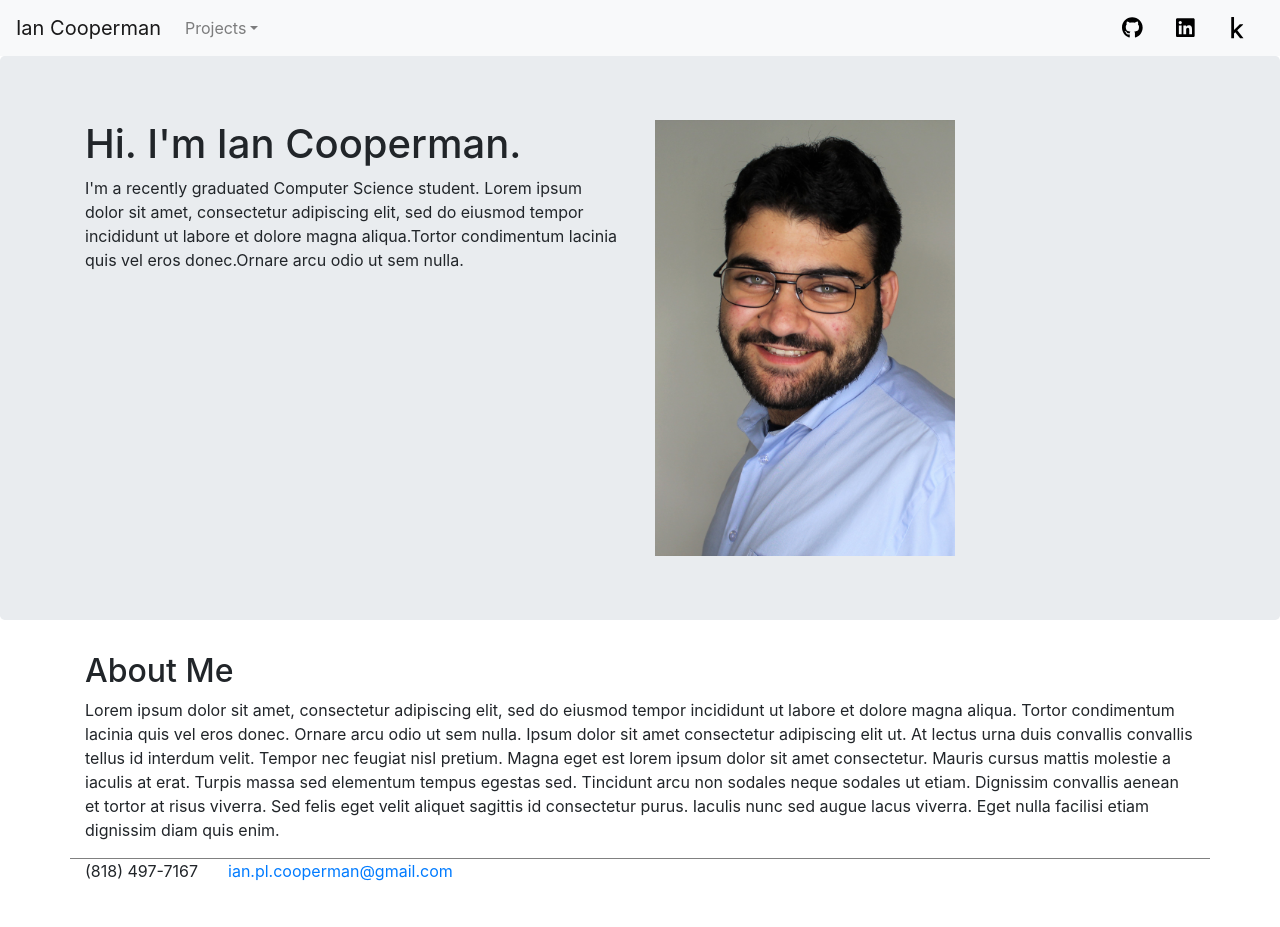
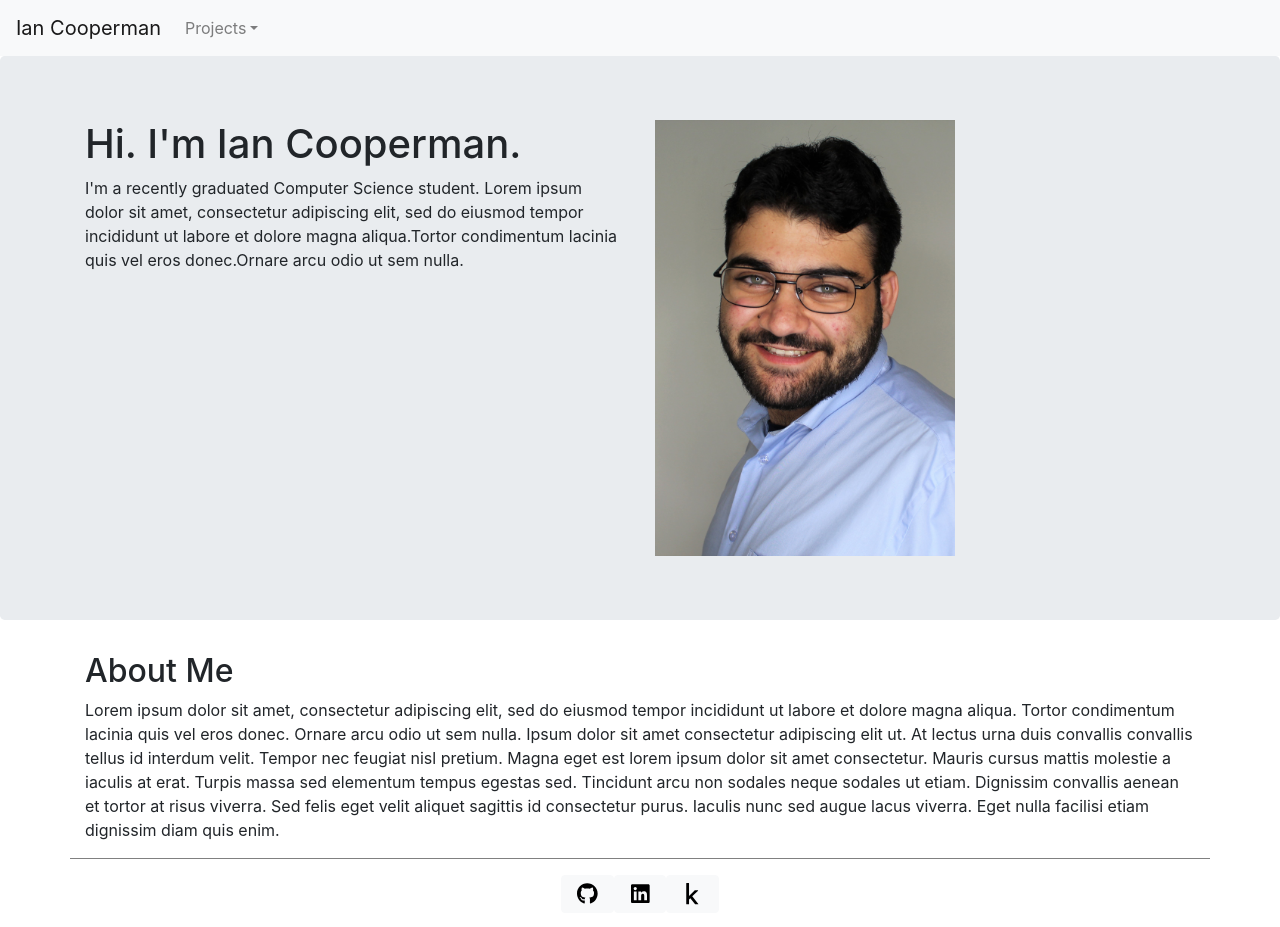
Before and after one commit to iancooperman/iancooperman.github.io, a React (Create React App) app: page / in a window 1280 px wide. Shown: the top 927 px of the page. Before the commit the page ends 883 px from the top, so only its background shows below. Built offline with nearby package versions, Linux system fonts and the light colour scheme.

Commit message:
Bottom bar looks decent

```diff
--- a/src/BottomBar.css
+++ b/src/BottomBar.css
@@ -2,3 +2,11 @@
     text-align: center;
     border-top: 1px solid grey;
 }
+
+#phone-number {
+    border-right: 1px solid grey;
+}
+
+#email-address {
+    border-left: 1px solid grey;
+}
--- a/src/BottomBar.js
+++ b/src/BottomBar.js
@@ -6,6 +6,7 @@ import Col from 'react-bootstrap/Col';
 
 // Local imports
 import './BottomBar.css';
+import { ProfileButtons } from './ProfileButton';
 
 function BottomBar(props) {
     const phoneNumber = "(818) 497-7167";
@@ -14,10 +15,12 @@ function BottomBar(props) {
     return (
         <Container className="BottomBar">
             <footer >
-                <Row id="bottom-bar-profiles"></Row>
-                <Row id="bottom-bar-contact">
-                    <Col id="phone-number" md="auto">{phoneNumber}</Col>
-                    <Col id="email-address" md="auto"><a href={"mailto:" + emailAddress}>{emailAddress}</a></Col>
+                <Row id="bottom-bar-profiles" className="justify-content-center my-3">
+                    <ProfileButtons />
+                </Row>
+                <Row id="bottom-bar-contact" className="justify-content-center mb-4">
+                    <Col id="phone-number" md="auto">Phone: {phoneNumber}</Col>
+                    <Col id="email-address" md="auto">Email: <a href={"mailto:" + emailAddress}>{emailAddress}</a></Col>
                 </Row>
             </footer>
         </Container>
--- a/src/PortfolioNavbar.js
+++ b/src/PortfolioNavbar.js
@@ -5,8 +5,7 @@ import Nav from 'react-bootstrap/Nav';
 import NavDropdown from 'react-bootstrap/NavDropdown';
 
 // Local imports
-import ProfileButton from './ProfileButton';
-import { GithubIcon, LinkedInIcon, KaggleIcon } from './Icons';
+import ProfileButtons from './ProfileButton';
 import { projectList } from "./Projects";
 import { projectNameToURL } from './utility'
 
@@ -28,18 +27,7 @@ function PortfolioNavbar(props) {
                         }
                     </NavDropdown>
                 </Nav>
-                <ProfileButton
-                    url="https://github.com/iancooperman"
-                    icon={<GithubIcon />}
-                />
-                <ProfileButton
-                    url="https://www.linkedin.com/in/ian-pl-cooperman/"
-                    icon={<LinkedInIcon />}
-                />
-                <ProfileButton
-                    url="https://www.kaggle.com/iancooperman42"
-                    icon={<KaggleIcon />}
-                />
+                <ProfileButtons />
             </Navbar.Collapse>
         </Navbar>
     );
--- a/src/ProfileButton.js
+++ b/src/ProfileButton.js
@@ -1,5 +1,7 @@
 import Button from 'react-bootstrap/Button';
 import './App.css';
+
+import { GithubIcon, LinkedInIcon, KaggleIcon } from './Icons';
 
 function ProfileButton(props) {
     return (
@@ -8,10 +10,35 @@ function ProfileButton(props) {
         //         {props.icon}
         //     </Button>
         // </a>
+        <span className="ProfileButton" >
+            <Button href={props.url} variant="light">
+                {props.icon}
+            </Button>
+        </span>
 
-        <Button className="ProfileButton" href={props.url} variant="light">
-            {props.icon}
-        </Button>
+    );
+}
+
+export function ProfileButtons(props) {
+    return (
+        <div className="ProfileButtons">
+            <ProfileButton
+                url="https://github.com/iancooperman"
+                icon={<GithubIcon />}
+                className="mx-3"
+            />
+            <ProfileButton
+                url="https://www.linkedin.com/in/ian-pl-cooperman/"
+                icon={<LinkedInIcon />}
+                className="mx-3"
+            />
+            <ProfileButton
+                url="https://www.kaggle.com/iancooperman42"
+                icon={<KaggleIcon />}
+                className="mx-3"
+            />
+        </div>
+
     );
 }
 
```
